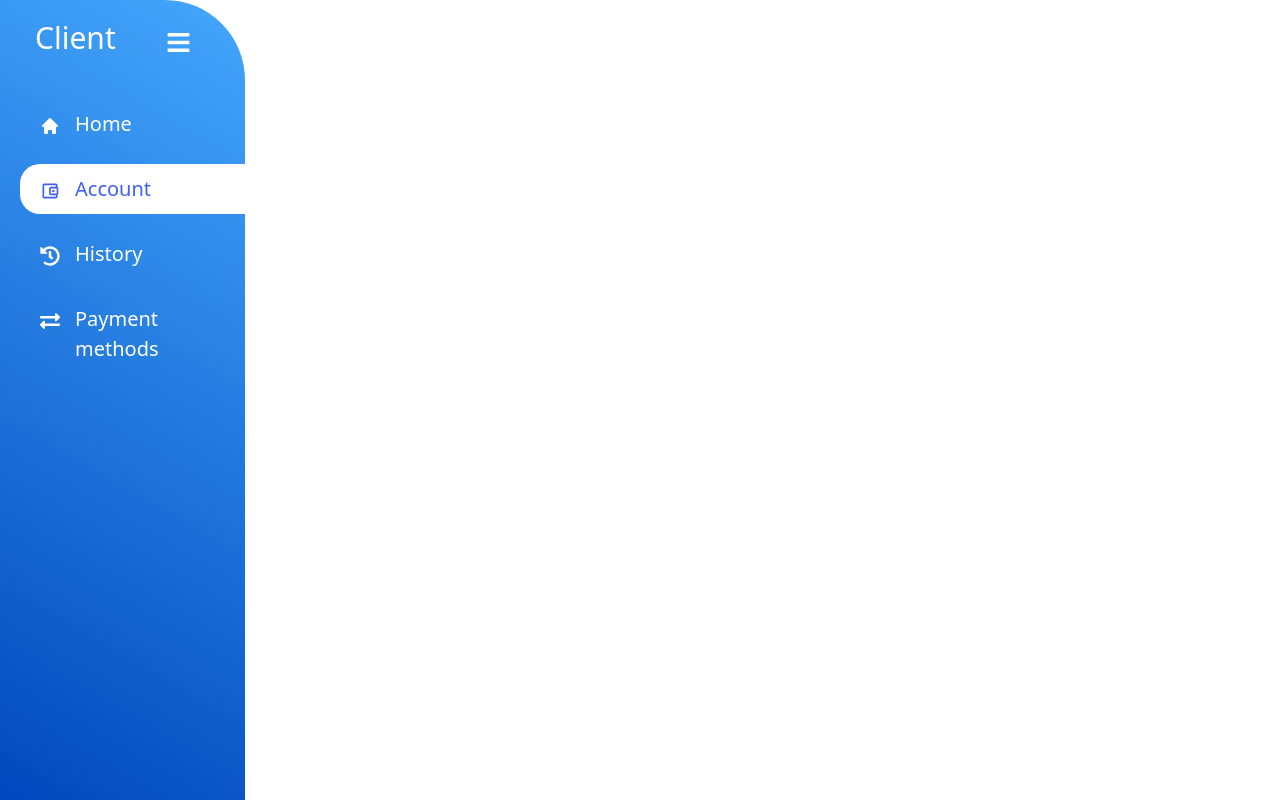
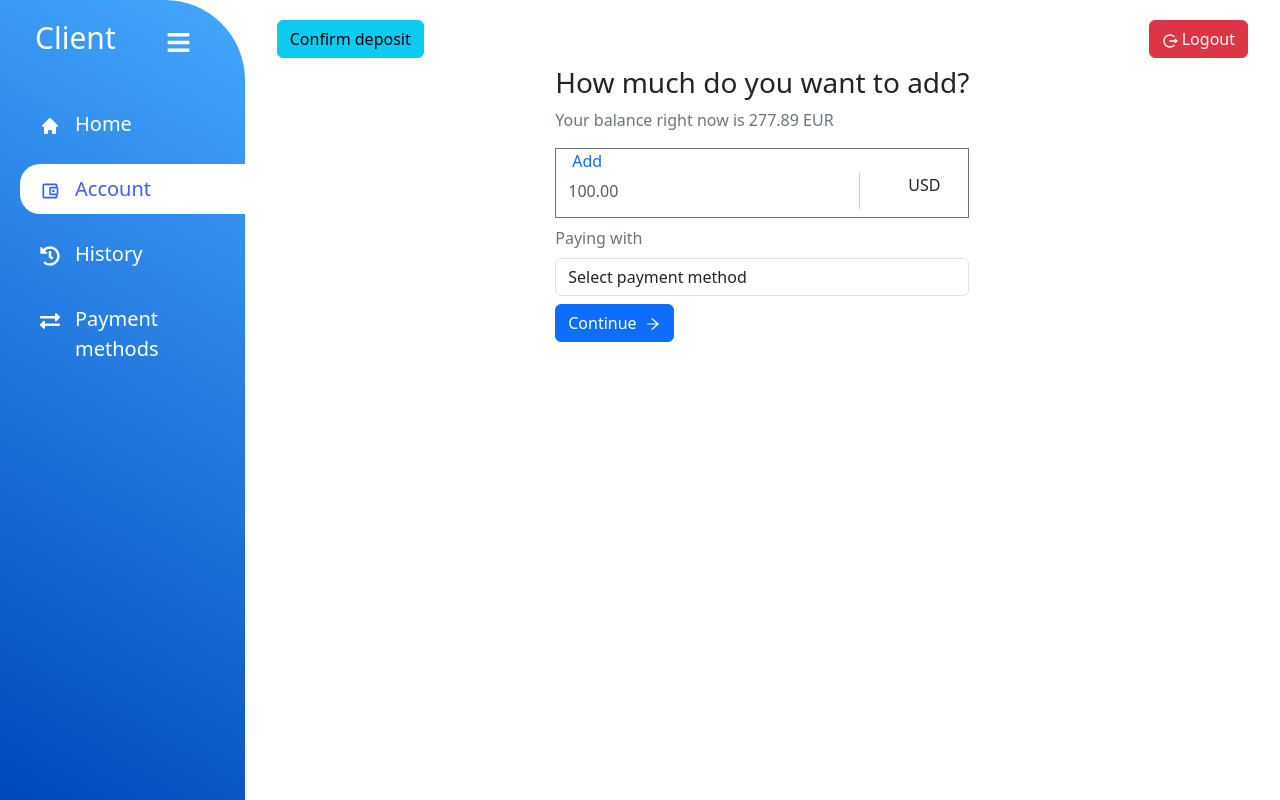
Before and after one commit to bauer318/pri-trans-client, a React (Create React App) app: page /client/account/1/deposit/new in a window 1280 px wide. Built offline with nearby package versions, Linux system fonts and the light colour scheme.

Commit message:
UI Client's deposit new done

```diff
--- a/src/App.js
+++ b/src/App.js
@@ -16,7 +16,9 @@ import ClientHome from "./pages/ClientHome";
 import ClientAccount from "./pages/ClientAccount";
 import ClientHistory from "./pages/ClientHistory";
 import ClientPaymentMethods from "./pages/ClientPaymentMethods";
-import BalanceItem from "./components/BalanceItem";
+import BalanceItem from "./pages/BalanceItem";
+import Deposit from "./pages/Deposit";
+import DepositConfirm from "./pages/DepositConfirm";
 
 
 const App = () => {
@@ -38,6 +40,8 @@ const App = () => {
                         <Route path={"/client/home"} element={<ClientHome/>} />
                         <Route path={"/client/account"} element={<ClientAccount/>} />
                         <Route path={"/client/account/1"} element={<BalanceItem/>} />
+                        <Route path={"/client/account/1/deposit/new"} element={<Deposit/>} />
+                        <Route path={"/client/account/1/deposit/confirm"} element={<DepositConfirm/>}/>
                         <Route path={"/client/history"} element={<ClientHistory/>} />
                         <Route path={"/client/payment-methods"} element={<ClientPaymentMethods/>} />
                     </Routes>
--- /dev/null
+++ b/src/components/DepositHeader.jsx
@@ -0,0 +1,17 @@
+import React from 'react';
+import LogoutBtn from "./LogoutBtn";
+
+const DepositHeader = () => {
+    return (
+        <div className={"row"}>
+            <div className={"col-lg-6 d-flex justify-content-start"}>
+                <button className={"btn btn-info"}>Confirm deposit</button>
+            </div>
+            <div className={"col-lg-6 d-flex justify-content-end"}>
+                <LogoutBtn/>
+            </div>
+        </div>
+    );
+};
+
+export default DepositHeader;
--- /dev/null
+++ b/src/components/NewDeposit.jsx
@@ -0,0 +1,62 @@
+import React from 'react';
+import {Form} from "react-bootstrap";
+import {AiOutlineArrowRight} from "react-icons/ai";
+import {useNavigate} from "react-router-dom";
+
+const NewDeposit = () => {
+    const navigate = useNavigate();
+    const handleSubmit = (event) => {
+        event.preventDefault();
+
+        navigate('/client/account/1/deposit/confirm')
+    }
+    return (
+        <div className={"row mt-2"}>
+            <div className={"col-md-8 mx-auto d-flex justify-content-center"}>
+
+                <Form onSubmit={handleSubmit}>
+                    <h3>How much do you want to add?</h3>
+                    <p className={"text-secondary"}>Your balance right now is 277.89 EUR</p>
+                    <div className={"border border-secondary"}>
+                        <div className={"text-primary ps-3"}>
+                            Add
+                        </div>
+                        <div className={"d-flex mb-2"}>
+                            <Form.Group>
+                                <Form.Control
+                                    type={"text"}
+                                    className={"text-secondary border-0 me-5"}
+                                    pattern={"[0-9]+"}
+                                    placeholder={"100.00"}
+                                    required={true}
+                                />
+                            </Form.Group>
+                            <div className={"vr"}></div>
+                            <div className={"ms-5"}>USD</div>
+                        </div>
+                    </div>
+                    <Form.Group className={"mt-2"}>
+                        <Form.Label className={"text-secondary"}>Paying with</Form.Label>
+                        <Form.Control
+                            as="select"
+                            name={"paymentMethod"}
+                            required={true}
+                        >
+                            <option value={""}>Select payment method</option>
+                            <option>PM1</option>
+                            <option>PM1</option>
+                        </Form.Control>
+                    </Form.Group>
+                    <div className={"mt-2"}>
+                        <button className={"btn btn-primary"} type={"submit"}>Continue<span
+                            className={"ms-2"}><i><AiOutlineArrowRight/></i></span>
+                        </button>
+                    </div>
+                </Form>
+            </div>
+
+        </div>
+    );
+};
+
+export default NewDeposit;
--- a/src/components/BalanceItem.jsx
+++ b/src/pages/BalanceItem.jsx
@@ -1,9 +1,9 @@
 import React from 'react';
-import LogoutBtn from "./LogoutBtn";
+import LogoutBtn from "../components/LogoutBtn";
 import {BiArrowBack} from "react-icons/bi";
 import {useNavigate} from "react-router-dom";
 import {AiOutlineArrowDown, AiOutlineArrowUp, AiOutlinePlus} from "react-icons/ai";
-import CircleBtn from "./CircleBtn";
+import CircleBtn from "../components/CircleBtn";
 import {TbArrowsExchange2} from "react-icons/tb";
 import {FiSend} from "react-icons/fi";
 
@@ -27,7 +27,7 @@ const BalanceItem = () => {
                     <h4>USD Balance</h4>
                     <h1>82.82 USD</h1>
                 </div>
-                <CircleBtn onClick={() => navigate("/client/account")} icon={<AiOutlinePlus size={28}/>}
+                <CircleBtn onClick={() => navigate("/client/account/1/deposit/new")} icon={<AiOutlinePlus size={28}/>}
                            content={"Deposit"}/>
                 <CircleBtn onClick={() => navigate("/client/account")} icon={<TbArrowsExchange2 size={28}/>}
                            content={"Convert"}/>
--- /dev/null
+++ b/src/pages/Deposit.jsx
@@ -0,0 +1,14 @@
+import React from 'react';
+import DepositHeader from "../components/DepositHeader";
+import NewDeposit from "../components/NewDeposit";
+
+const Deposit = () => {
+    return (
+        <div className={"container"}>
+            <DepositHeader/>
+            <NewDeposit/>
+        </div>
+    );
+};
+
+export default Deposit;
--- /dev/null
+++ b/src/pages/DepositConfirm.jsx
@@ -0,0 +1,11 @@
+import React from 'react';
+
+const DepositConfirm = () => {
+    return (
+        <div>
+            Confirm
+        </div>
+    );
+};
+
+export default DepositConfirm;
```
